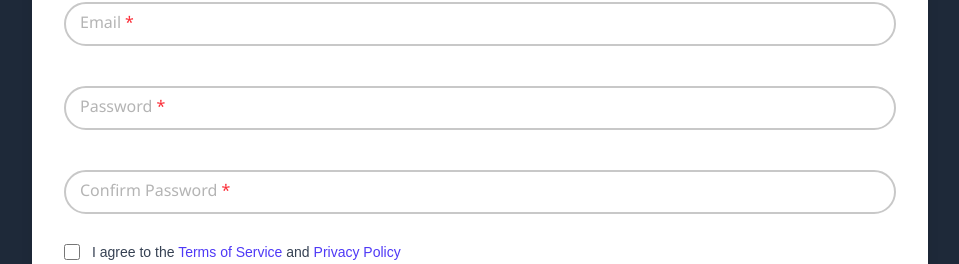
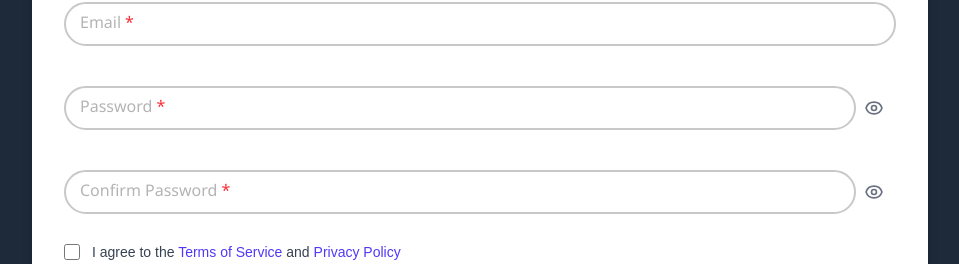
Before and after one commit to NedytheCoder/qodebyte-starter, a Next.js app: page /features/auth/signup in a window 1280 px wide. Shown: the part 286-550 px from the top of the page, without its empty margins (160-1119 px from the left). Built offline with nearby package versions, Linux system fonts and the light colour scheme.

Commit message:
Togglable password

```diff
--- a/app/components/Input.module.css
+++ b/app/components/Input.module.css
@@ -4,15 +4,50 @@
     position: relative;
   }
 
+  .inputGroup {
+    position: relative;
+  }
+
+  .inputWrapper {
+    position: relative;
+    display: flex;
+    align-items: center;
+  }
+
   .inputGroup input {
     font-size: 100%;
-    padding: 0.5em;
+    padding: 0.5em 2.5em 0.5em 1em;
     outline: none;
     border: 2px solid rgb(200, 200, 200);
     color: #000;
     border-radius: 999999px;
     width: 100%;
     transition: border-color 0.2s ease, box-shadow 0.2s ease;
+  }
+
+  .passwordToggle {
+    position: absolute;
+    right: 0.75em;
+    background: none;
+    border: none;
+    cursor: pointer;
+    color: #666;
+    padding: 0.25em;
+    display: flex;
+    align-items: center;
+    justify-content: center;
+    border-radius: 50%;
+    transition: color 0.2s ease;
+  }
+
+  .passwordToggle:hover {
+    color: #333;
+    background-color: rgba(0, 0, 0, 0.05);
+  }
+
+  .passwordToggle:focus {
+    outline: none;
+    box-shadow: 0 0 0 2px rgba(99, 102, 241, 0.3);
   }
 
   .inputGroup input:focus {
--- a/app/components/Input.tsx
+++ b/app/components/Input.tsx
@@ -151,6 +151,48 @@ export function SelectDropdown({
   );
 }
 
+export const PasswordInput = forwardRef<HTMLInputElement, InputProps>(
+  (props, ref) => {
+    const [showPassword, setShowPassword] = useState(false);
+    const { className = '', ...rest } = props;
+
+    return (
+      <div className="relative">
+        <div className="relative">
+          <Input
+            ref={ref}
+            type={showPassword ? 'text' : 'password'}
+            {...rest}
+            className={`${className} pr-10`}
+          />
+          <button
+            type="button"
+            onClick={(e) => {
+              e.preventDefault();
+              setShowPassword(!showPassword);
+            }}
+            className="absolute right-2 top-1/2 -translate-y-1/2 p-1 text-gray-500 hover:text-gray-700 focus:outline-none"
+            aria-label={showPassword ? 'Hide password' : 'Show password'}
+          >
+            {showPassword ? (
+              <svg className="w-5 h-5" fill="none" stroke="currentColor" viewBox="0 0 24 24" xmlns="http://www.w3.org/2000/svg">
+                <path strokeLinecap="round" strokeLinejoin="round" strokeWidth={2} d="M13.875 18.825A10.05 10.05 0 0112 19c-4.478 0-8.268-2.943-9.543-7a9.97 9.97 0 011.563-3.029m5.858.908a3 3 0 114.243 4.243M9.878 9.878l4.242 4.242M9.88 9.88l-3.29-3.29m7.532 7.532l3.29 3.29M3 3l3.59 3.59m0 0A9.953 9.953 0 0112 5c4.478 0 8.268 2.943 9.543 7a10.025 10.025 0 01-4.132 5.411m0 0L21 21" />
+              </svg>
+            ) : (
+              <svg className="w-5 h-5" fill="none" stroke="currentColor" viewBox="0 0 24 24" xmlns="http://www.w3.org/2000/svg">
+                <path strokeLinecap="round" strokeLinejoin="round" strokeWidth={2} d="M15 12a3 3 0 11-6 0 3 3 0 016 0z" />
+                <path strokeLinecap="round" strokeLinejoin="round" strokeWidth={2} d="M2.458 12C3.732 7.943 7.523 5 12 5c4.478 0 8.268 2.943 9.542 7-1.274 4.057-5.064 7-9.542 7-4.477 0-8.268-2.943-9.542-7z" />
+              </svg>
+            )}
+          </button>
+        </div>
+      </div>
+    );
+  }
+);
+
+PasswordInput.displayName = 'PasswordInput';
+
 export function Searchbar({
   className = "",
   error = false,
--- a/app/features/auth/login/page.tsx
+++ b/app/features/auth/login/page.tsx
@@ -1,7 +1,7 @@
 "use client";
 
 import { useEffect, useState } from "react";
-import { Input } from "@/app/components/Input";
+import { Input, PasswordInput } from "@/app/components/Input";
 import { RegularButton } from "@/app/components/Button";
 import Link from "next/link";
 import DynamicOTP from "../DynamicOTP";
@@ -295,11 +295,10 @@ const Page = () => {
 
             {/* Password */}
             <div>
-              <Input
+              <PasswordInput
                 id="password"
                 name="password"
-                type="password"
-                autoComplete="new-password"
+                autoComplete="current-password"
                 required
                 value={formData.password}
                 onChange={handleChange}
@@ -310,7 +309,7 @@ const Page = () => {
                   setValidatedFields((prev) => new Set([...prev, "password"]));
                 }}
                 onFocus={() => setIsPasswordFocused(true)}
-                error={touched.password && formData.password.length === 0}
+                className={getFieldValidity("password", formData.password)}
                 label="Password"
                 helperText={
                   touched.password && formData.password.length === 0
--- a/app/features/auth/resetpassword/page.tsx
+++ b/app/features/auth/resetpassword/page.tsx
@@ -1,7 +1,7 @@
 "use client";
 
 import { useState } from "react";
-import { Input } from "@/app/components/Input";
+import { Input, PasswordInput } from "@/app/components/Input";
 import { RegularButton } from "@/app/components/Button";
 import { useRouter } from "next/navigation";
 
@@ -127,10 +127,9 @@ const Page = () => {
               <label htmlFor="password" className="sr-only">
                 New Password
               </label>
-              <Input
+              <PasswordInput
                 id="password"
                 name="password"
-                type="password"
                 autoComplete="new-password"
                 required
                 placeholder="New Password"
--- a/app/features/auth/signup/page.tsx
+++ b/app/features/auth/signup/page.tsx
@@ -1,7 +1,7 @@
 "use client";
 
 import { useEffect, useState } from "react";
-import { Input } from "@/app/components/Input";
+import { Input, PasswordInput } from "@/app/components/Input";
 import { useRouter } from "next/navigation";
 import { RegularButton } from "@/app/components/Button";
 import Link from "next/link";
@@ -354,10 +354,9 @@ const Page = () => {
 
             {/* Password */}
             <div>
-              <Input
+              <PasswordInput
                 id="password"
                 name="password"
-                type="password"
                 autoComplete="new-password"
                 required
                 value={formData.password}
@@ -438,24 +437,17 @@ const Page = () => {
 
             {/* Confirm Password */}
             <div>
-              <Input
+              <PasswordInput
                 id="confirmPassword"
                 name="confirmPassword"
-                type="password"
                 autoComplete="new-password"
                 required
                 value={formData.confirmPassword}
                 onChange={handleChange}
-                onBlur={(e: React.FocusEvent<HTMLInputElement>) => {
-                  handleBlur(e);
-                  setValidatedFields(
-                    (prev) => new Set([...prev, "confirmPassword"])
-                  );
-                }}
+                onBlur={handleBlur}
                 error={
                   touched.confirmPassword &&
-                  formData.confirmPassword !== formData.password &&
-                  formData.confirmPassword.length > 0
+                  formData.password !== formData.confirmPassword
                 }
                 label="Confirm Password"
               />
```
